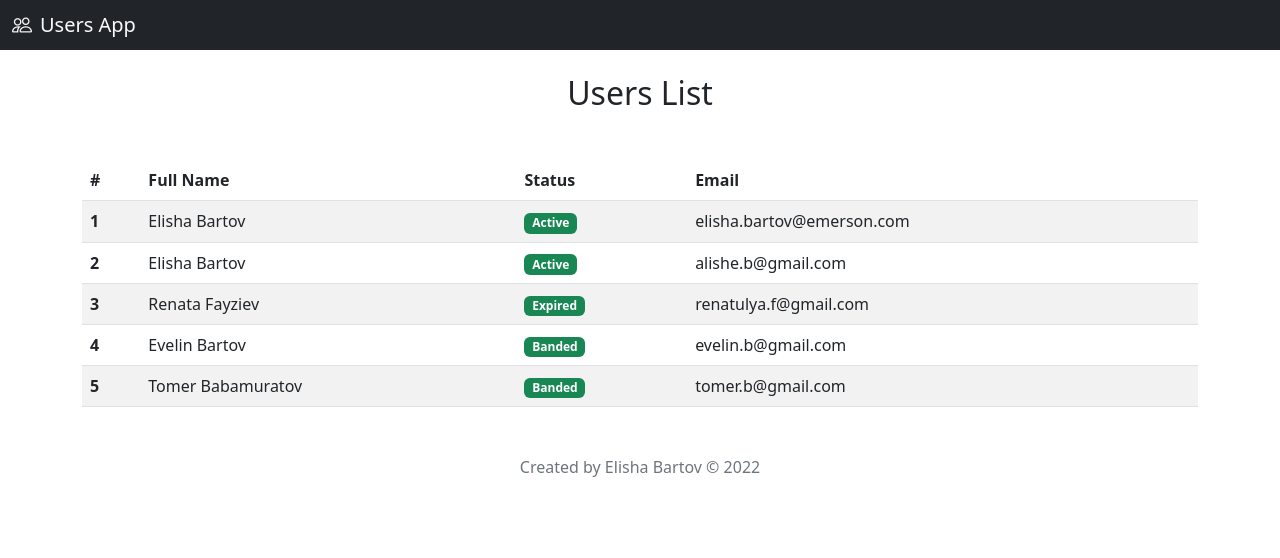
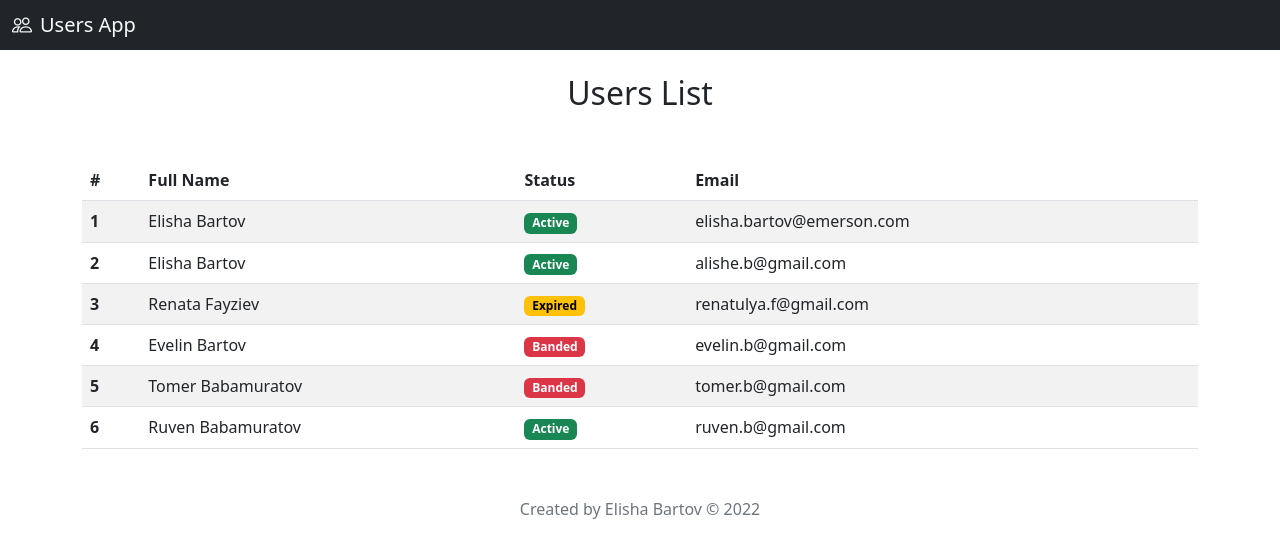
Before and after one commit to BartovElisha/react-app-users-list, a React (Create React App) app: page / in a window 1280 px wide. Shown: the top 558 px of the page. Built offline with nearby package versions, Linux system fonts and the light colour scheme.

Commit message:
Added status color function.

```diff
--- a/src/components/Table.tsx
+++ b/src/components/Table.tsx
@@ -1,5 +1,4 @@
 import TableRow from "./TableRow";
-
 
 function Table() {
 
@@ -33,8 +32,23 @@ function Table() {
             fullName: "Tomer Babamuratov",
             status: "Banded",
             email: "tomer.b@gmail.com"
+        },
+        {
+            id: 6,
+            fullName: "Ruven Babamuratov",
+            status: "Active",
+            email: "ruven.b@gmail.com"
         }
     ];
+
+    function getStatusColor(status: string) {
+        switch (status) {
+            case "Active": return "badge text-bg-success";
+            case "Expired": return "badge text-bg-warning";
+            case "Banded": return "badge text-bg-danger";
+            default : return "badge text-bg-danger";
+        }
+    }
 
     return (
         <div className="container mt-5">
@@ -53,6 +67,7 @@ function Table() {
                             <TableRow
                                 key={row.id}
                                 {...row}
+                                statusColor={getStatusColor(row.status)}
                             />
                         )
                     }
--- a/src/components/TableRow.tsx
+++ b/src/components/TableRow.tsx
@@ -2,14 +2,16 @@ interface Props {
     id: number,
     fullName: string,
     status: string,
-    email: string
+    email: string,
+    statusColor: string
 }
 
 function TableRow({
     id,
     fullName,
     status,
-    email}: Props) {
+    email,
+    statusColor}: Props) {
 
     function handleClick(status: string) {
         alert(`User status is ${status}`);
@@ -20,7 +22,7 @@ function TableRow({
             <th scope="row">{id}</th>
             <td>{fullName}</td>
             <td>
-                <span onClick={() => handleClick(status)} className="badge text-bg-success">{status}</span>
+                <span onClick={() => handleClick(status)} className={statusColor}>{status}</span>
             </td>
             <td>{email}</td>
         </tr>
```
